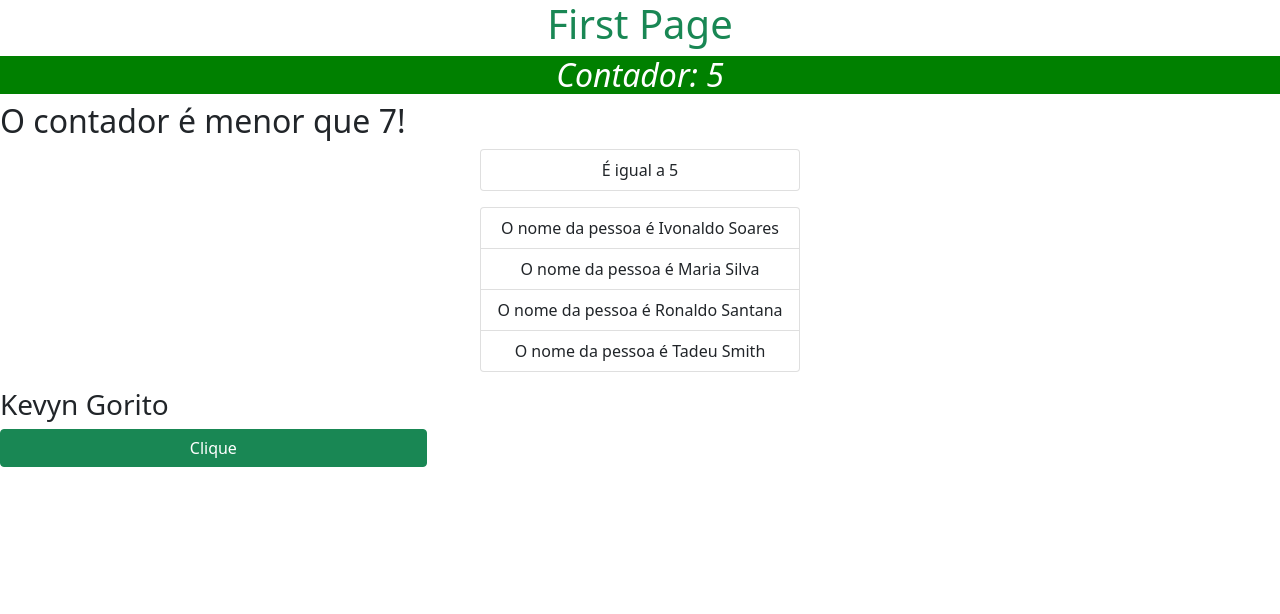
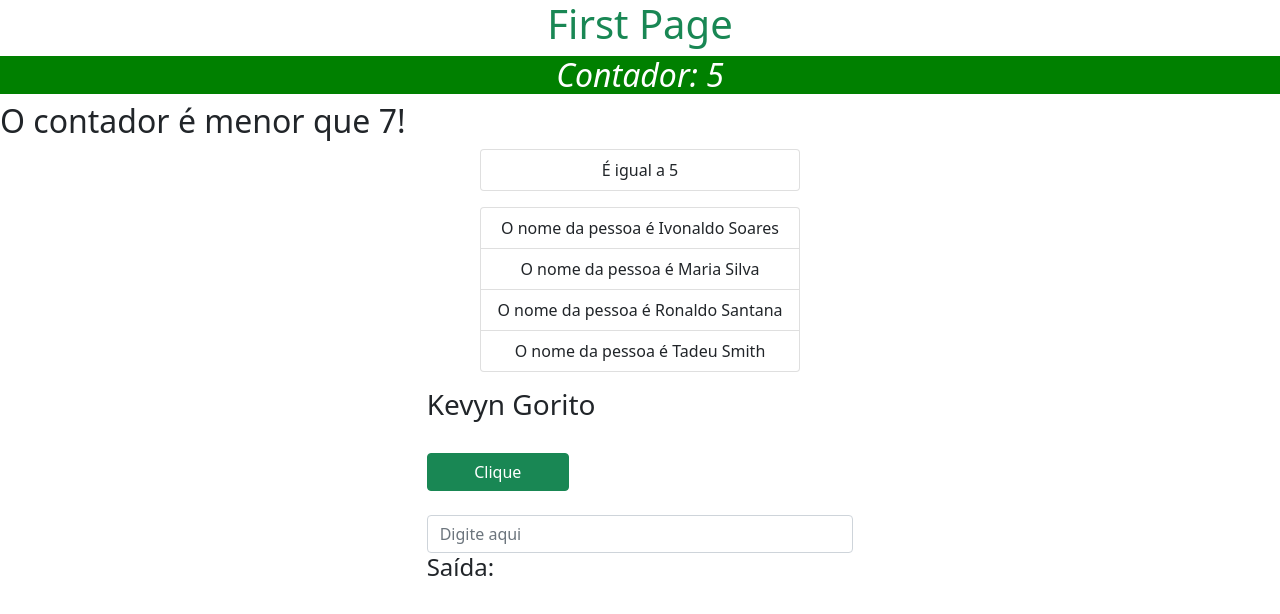
Before and after one commit to Kevyngorito/angular_directives, an Angular app in the folder angular_directives/: page / in a window 1280 px wide. Shown: the top 614 px of the page. Built offline with nearby package versions, Linux system fonts and the light colour scheme.

Commit message:
Entendendo melhor  Two way data bidding

```diff
--- a/angular_directives/src/app/app.component.html
+++ b/angular_directives/src/app/app.component.html
@@ -50,6 +50,18 @@
     </li>
 </ul>
 
-<h3> {{ nome }} </h3>
 
-<button class="btn btn-success col-4 mx-auto" (click)="clicado('Kevyn')"> Clique </button>
+
+
+
+<div class="col-4 mx-auto">
+    <h3> {{ nome }} </h3>
+    <br>
+    <button class="btn btn-success col-4 mx-auto" (click)="clicado('Kevyn')"> Clique </button> <br>
+    <br>
+    <input
+     type="text" class="form-control"
+     placeholder="Digite aqui"
+     [(ngModel)]="text">
+    <h4>Saída: {{ text }} </h4>
+</div>
--- a/angular_directives/src/app/app.component.ts
+++ b/angular_directives/src/app/app.component.ts
@@ -8,6 +8,7 @@ import { Component, OnInit } from '@angular/core';
 export class AppComponent implements OnInit{
   count = 0;
   nome = "Kevyn Gorito";
+  text: string = '';
 
   pessoas = [
     {
--- a/angular_directives/src/app/app.module.ts
+++ b/angular_directives/src/app/app.module.ts
@@ -1,4 +1,5 @@
 import { NgModule } from '@angular/core';
+import { FormsModule } from '@angular/forms';
 import { BrowserModule } from '@angular/platform-browser';
 
 import { AppComponent } from './app.component';
@@ -8,7 +9,8 @@ import { AppComponent } from './app.component';
     AppComponent
   ],
   imports: [
-    BrowserModule
+    BrowserModule,
+    FormsModule
   ],
   providers: [],
   bootstrap: [AppComponent]
```
